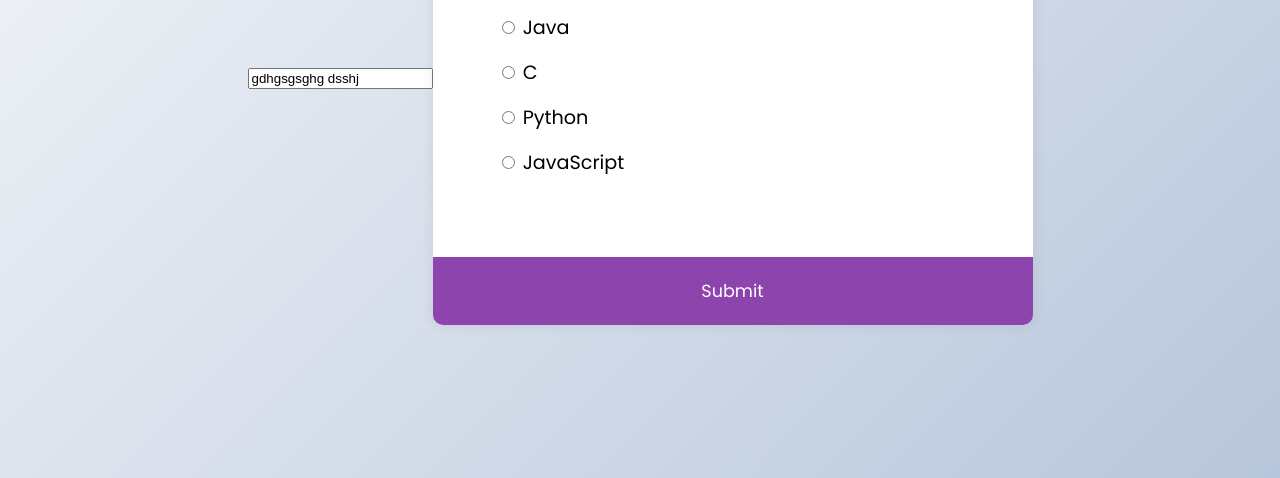
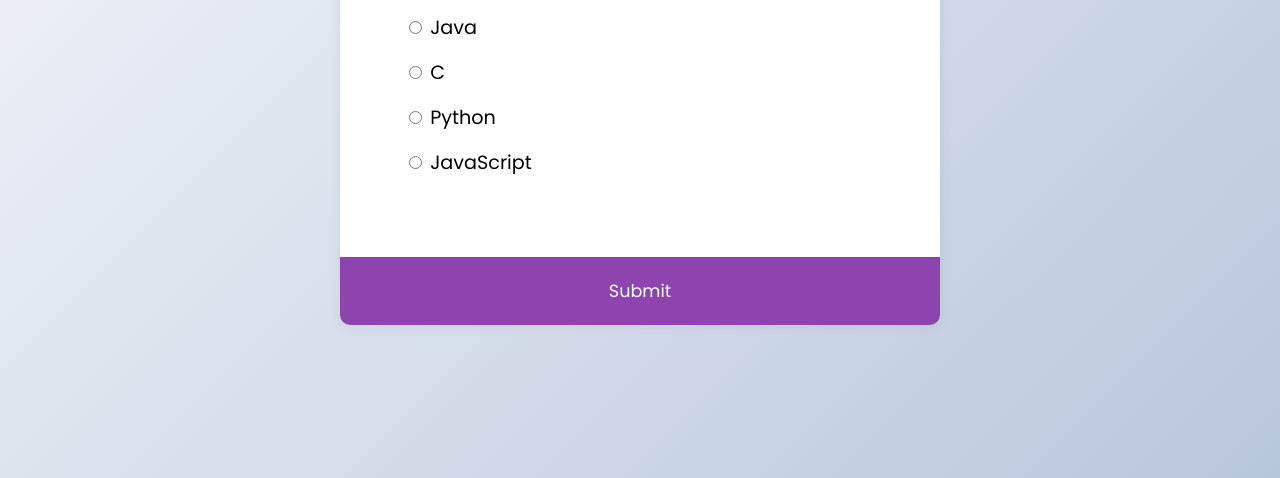
Before and after one commit to tafoca/tafoca.github.io, a plain HTML site: page index.html in a window 1280 px wide. Shown: the part 322-800 px from the top of the page. Drawn offline with Linux system fonts and the light colour scheme.

Commit message:
Update index.html

```diff
--- a/index.html
+++ b/index.html
@@ -18,8 +18,6 @@ j=d.createElement(s),dl=l!='dataLayer'?'&l='+l:'';j.async=true;j.src=
 <noscript><iframe src="https://www.googletagmanager.com/ns.html?id=GTM-TCFQ5GN"
 height="0" width="0" style="display:none;visibility:hidden"></iframe></noscript>
 <!-- End Google Tag Manager (noscript) -->
-
-    <input type="text" value="gdhgsgsghg dsshj"/>
 
     <div class="quiz-container" id="quiz">
       <div class="quiz-header">
```
